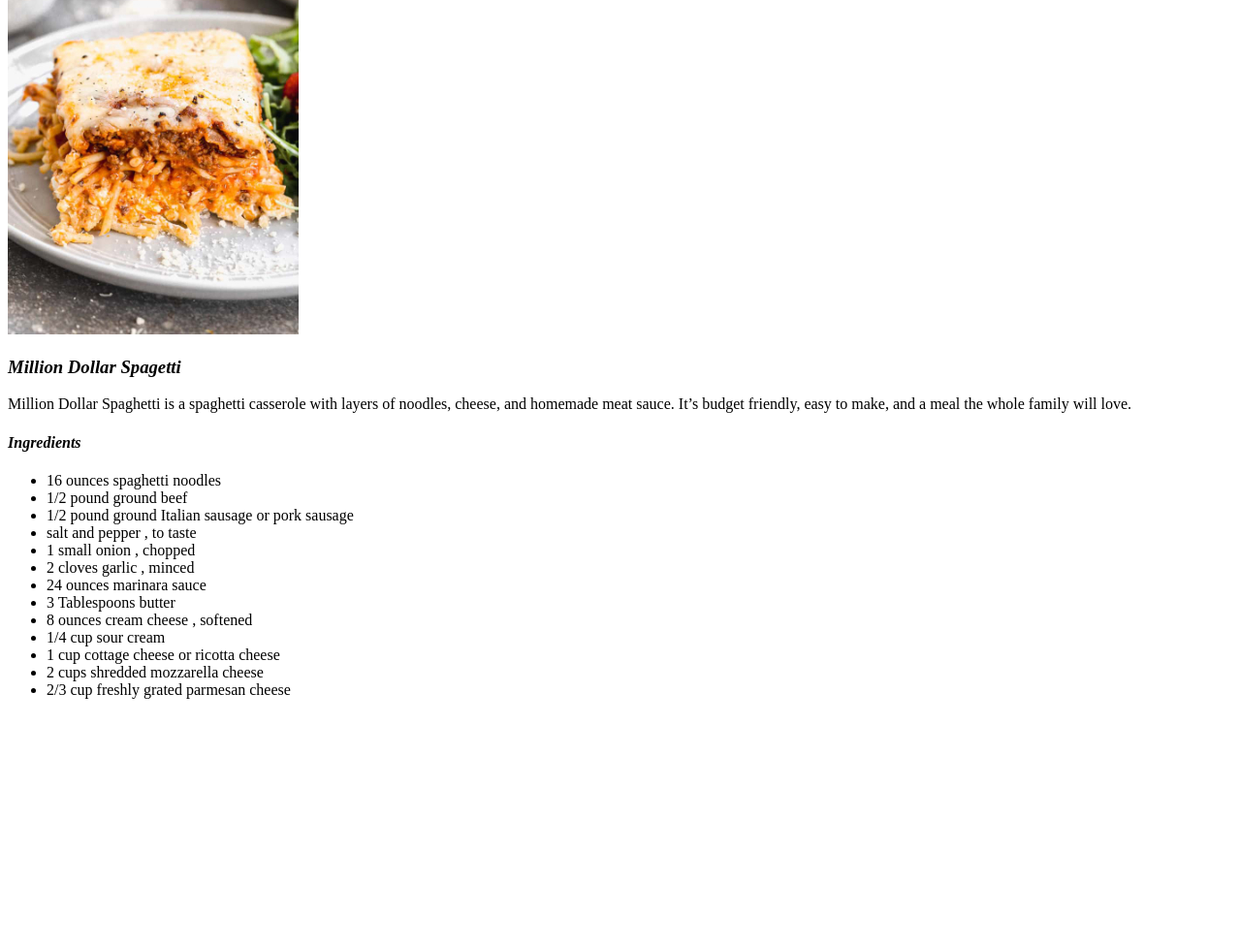
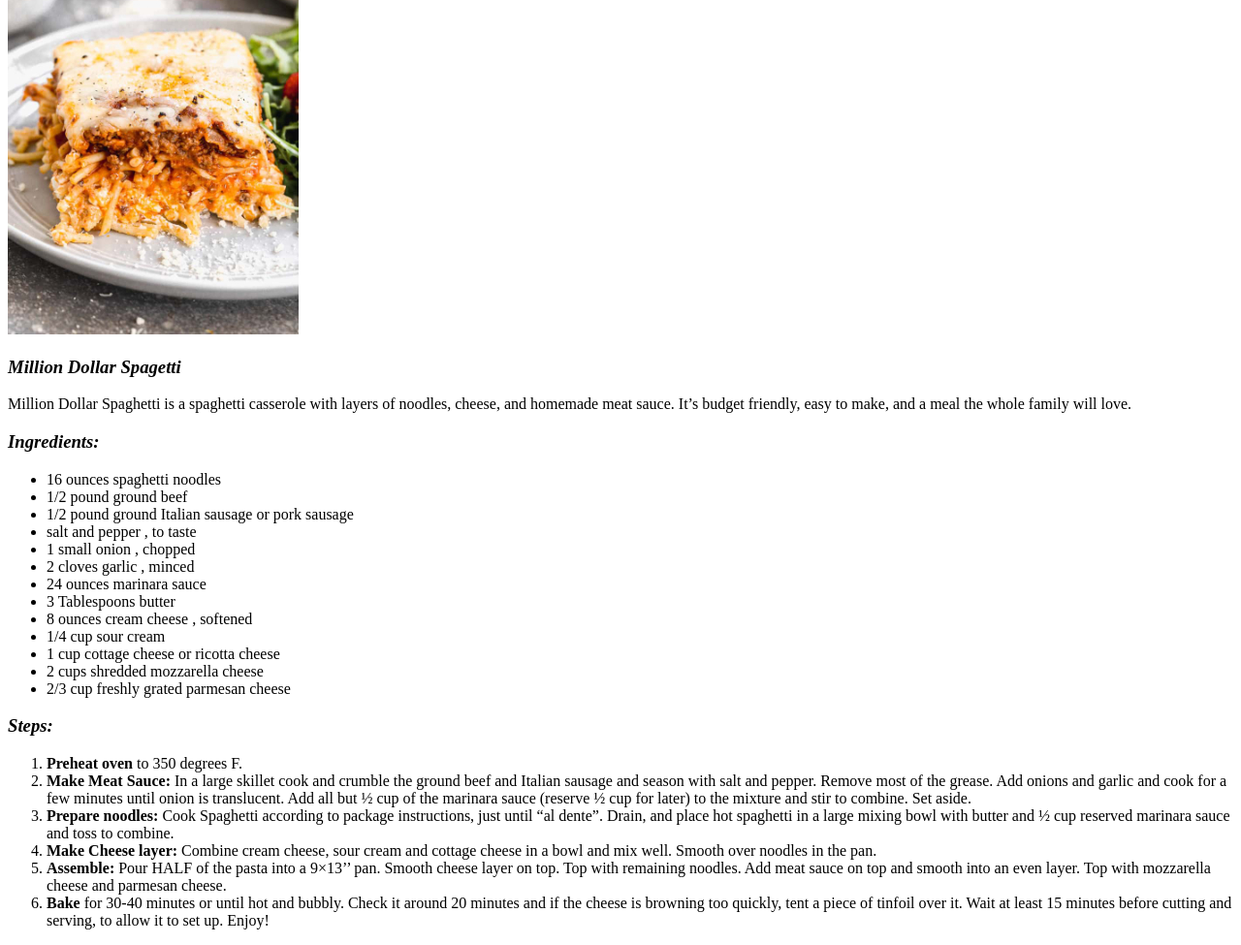
Before and after one commit to Krickle/odin-recipes, a plain HTML site: page recipes/million-dollar-spagetti.html in a window 1280 px wide. Shown: the part 194-1169 px from the top of the page at 97% size. Before the commit the page ends 931 px from the top, so only its background shows below. Drawn offline with Linux system fonts and the light colour scheme.

Commit message:
Add ordered list and chnaged heading type

```diff
--- a/recipes/million-dollar-spagetti.html
+++ b/recipes/million-dollar-spagetti.html
@@ -17,7 +17,7 @@
 
     </p>
 
-    <h4><em>Ingredients</em></h4>
+    <h3><em>Ingredients:</em></h3>
 
     <ul>
         <li>16 ounces spaghetti noodles</li>
@@ -35,5 +35,16 @@
         <li>2/3 cup freshly grated parmesan cheese</li>
     </ul>
 
+    <h3><em>Steps:</em></h3>
+
+    <ol>
+        <li><strong>Preheat oven</strong> to 350 degrees F.</li>
+        <li><strong>Make Meat Sauce:</strong> In a large skillet cook and crumble the ground beef and Italian sausage and season with salt and pepper. Remove most of the grease. Add onions and garlic and cook for a few minutes until onion is translucent. Add all but ½ cup of the marinara sauce (reserve ½ cup for later) to the mixture and stir to combine. Set aside.</li>
+        <li><strong>Prepare noodles:</strong> Cook Spaghetti according to package instructions, just until “al dente”. Drain, and place hot spaghetti in a large mixing bowl with butter and ½ cup reserved marinara sauce and toss to combine.</li>
+        <li><strong>Make Cheese layer:</strong> Combine cream cheese, sour cream and cottage cheese in a bowl and mix well. Smooth over noodles in the pan. </li>
+        <li><strong>Assemble:</strong> Pour HALF of the pasta into a 9×13’’ pan. Smooth cheese layer on top. Top with remaining noodles. Add meat sauce on top and smooth into an even layer. Top with mozzarella cheese and parmesan cheese.</li>
+        <li><strong>Bake</strong> for 30-40 minutes or until hot and bubbly. Check it around 20 minutes and if the cheese is browning too quickly, tent a piece of tinfoil over it. Wait at least 15 minutes before cutting and serving, to allow it to set up. Enjoy!</li>
+    </ol>
+
 </body>
 </html>
```
